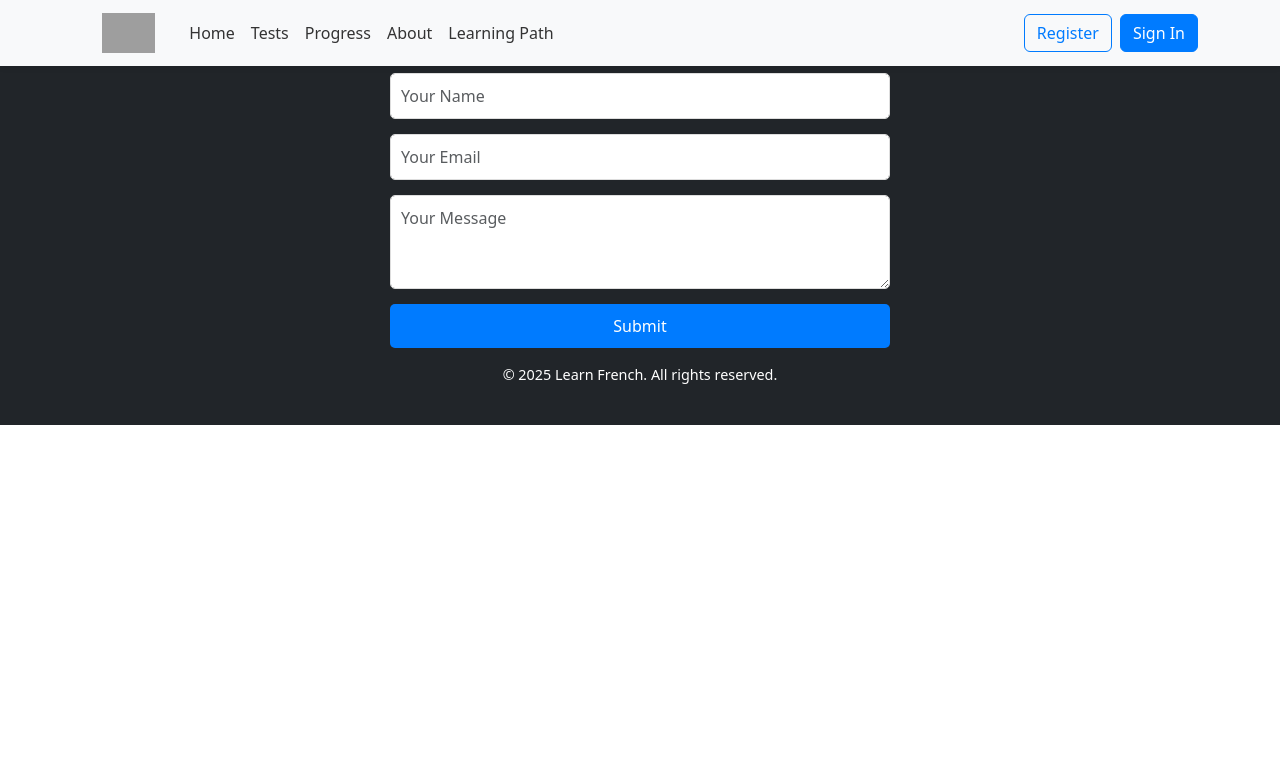
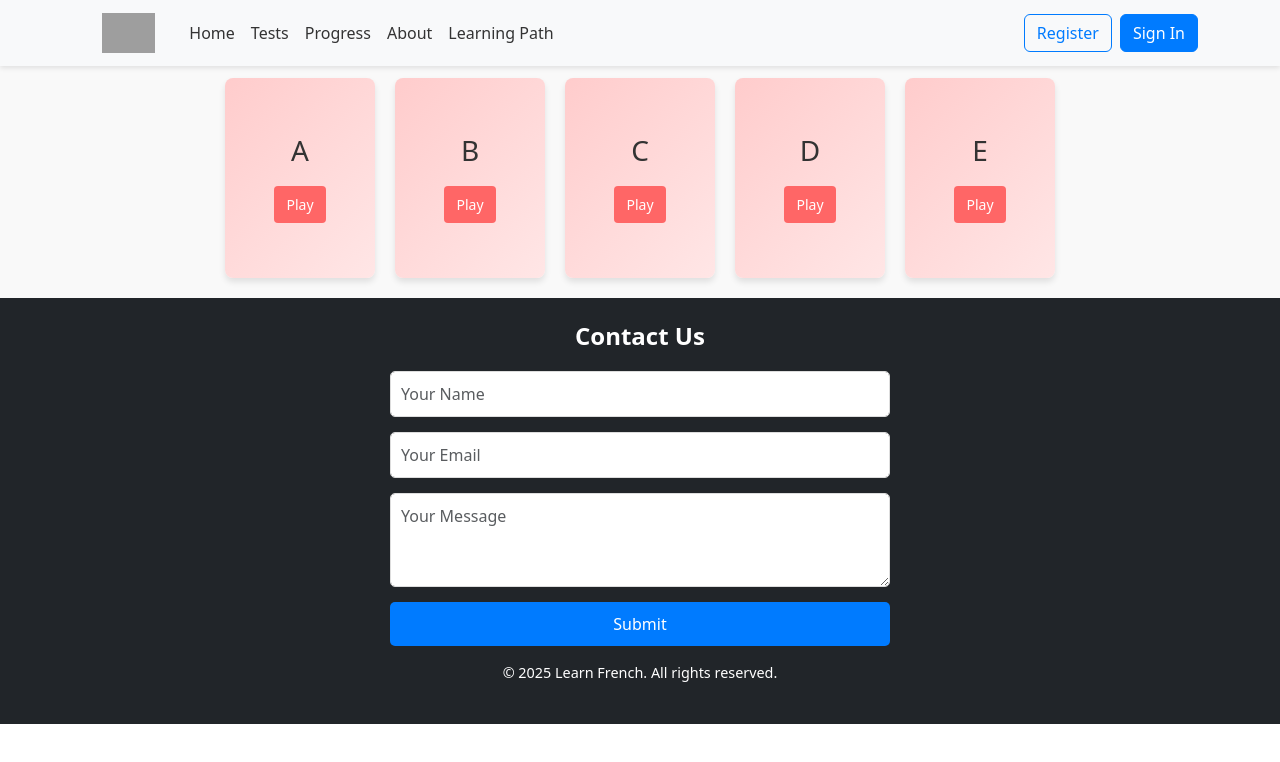
Before and after one commit to benlaguroun/french-learning-app, a React (Create React App) app: page /tableau-lettres in a window 1280 px wide. Shown: the top 762 px of the page. Built offline with nearby package versions, Linux system fonts and the light colour scheme; grey boxes are pictures that could not be loaded.

Commit message:
update section

```diff
--- a/src/App.js
+++ b/src/App.js
@@ -8,6 +8,7 @@ import LearningPath from "./pages/LearningPath";
 import LevelPage from "./pages/LevelPage";
 import FeatureSection from "./components/FeatureSection";
 import TestNiveau from "./components/TestNiveau";
+import TableauLettres from "./components/TableauLettres";
 
 const App = () => {
   return (
@@ -20,6 +21,7 @@ const App = () => {
           <Route path="/level/:levelId" element={<LevelPage />} />
           <Route path="/" element={<FeatureSection />} />
           <Route path="/test-niveau" element={<TestNiveau />} />
+          <Route path="/tableau-lettres" element={<TableauLettres />} />
         </Routes>
         <Footer />
       </div>
--- a/src/components/FeatureSection.jsx
+++ b/src/components/FeatureSection.jsx
@@ -8,6 +8,15 @@ const FeatureSection = () => {
       <h2 className="section-title">Our Features</h2>
       <div className="features">
         <div className="feature">
+          <h3>Progressive Level Tests</h3>
+          <p>
+            Take classification tests from Niveau 1 to Niveau 5 with feedback.
+          </p>
+          <Link to="/test-niveau">
+            <button className="feature-button">Explore Tests</button>
+          </Link>
+        </div>
+        <div className="feature">
           <h3>Interactive Syllable Learning</h3>
           <p>
             Tap and learn syllables with visual aids to reinforce vocabulary.
@@ -15,12 +24,12 @@ const FeatureSection = () => {
           <button className="feature-button">Learn More</button>
         </div>
         <div className="feature">
-          <h3>Progressive Level Tests</h3>
+          <h3>Tableau des Lettres</h3>
           <p>
-            Take classification tests from Niveau 1 to Niveau 5 with feedback.
+            Learn all letters interactively with animations and spelling guides.
           </p>
-          <Link to="/test-niveau">
-            <button className="feature-button">Explore Tests</button>
+          <Link to="/tableau-lettres">
+            <button className="feature-button">Explore Letters</button>
           </Link>
         </div>
         <div className="feature">
--- /dev/null
+++ b/src/components/TableauLettres.css
@@ -0,0 +1,53 @@
+.tableau-lettres {
+  text-align: center;
+  padding: 20px;
+  background-color: #f9f9f9;
+}
+
+.letter-cards {
+  display: flex;
+  flex-wrap: wrap;
+  justify-content: center;
+  gap: 20px;
+  margin-top: 20px;
+}
+
+.letter-card {
+  background: linear-gradient(135deg, #ffcccc, #ffe6e6);
+  border-radius: 8px;
+  box-shadow: 0 4px 6px rgba(0, 0, 0, 0.1);
+  width: 150px;
+  height: 200px;
+  display: flex;
+  flex-direction: column;
+  align-items: center;
+  justify-content: center;
+  transition: transform 0.3s, box-shadow 0.3s;
+}
+
+.letter-card.active {
+  transform: scale(1.1);
+  box-shadow: 0 8px 12px rgba(0, 0, 0, 0.2);
+}
+
+.letter {
+  font-size: 48px;
+  font-weight: bold;
+  color: #333;
+}
+
+.audio-button {
+  margin-top: 10px;
+  padding: 8px 12px;
+  border: none;
+  border-radius: 4px;
+  background-color: #ff6666;
+  color: white;
+  cursor: pointer;
+  font-size: 14px;
+  transition: background-color 0.3s;
+}
+
+.audio-button:hover {
+  background-color: #cc3333;
+}
--- /dev/null
+++ b/src/components/TableauLettres.jsx
@@ -0,0 +1,67 @@
+import React, { useState } from "react";
+import "./TableauLettres.css";
+
+const letters = [
+  { letter: "A", audio: "/audio/a.mp3" },
+  { letter: "B", audio: "/audio/b.mp3" },
+  { letter: "C", audio: "/audio/c.mp3" },
+  { letter: "D", audio: "/audio/d.mp3" },
+  { letter: "E", audio: "/audio/e.mp3" },
+  // Add more letters with their audio paths
+];
+
+const TableauLettres = () => {
+  const [playingIndex, setPlayingIndex] = useState(null);
+  const [audio, setAudio] = useState(null);
+
+  const handleAudioControl = (audioPath, index) => {
+    // Stop the current audio if one is playing
+    if (audio) {
+      audio.pause();
+      audio.currentTime = 0;
+      setAudio(null);
+      setPlayingIndex(null);
+
+      // If the same card is clicked again, stop the audio and return
+      if (playingIndex === index) return;
+    }
+
+    // Play the new audio
+    const newAudio = new Audio(audioPath);
+    newAudio.play();
+    setAudio(newAudio);
+    setPlayingIndex(index);
+
+    // Reset state when audio ends
+    newAudio.onended = () => {
+      setAudio(null);
+      setPlayingIndex(null);
+    };
+  };
+
+  return (
+    <div className="tableau-lettres">
+      <h2>Tableau des Lettres</h2>
+      <div className="letter-cards">
+        {letters.map((item, index) => (
+          <div
+            key={index}
+            className={`letter-card ${playingIndex === index ? "active" : ""}`}
+          >
+            <div className="letter">
+              <h3>{item.letter}</h3>
+            </div>
+            <button
+              className="audio-button"
+              onClick={() => handleAudioControl(item.audio, index)}
+            >
+              {playingIndex === index ? "Stop" : "Play"}
+            </button>
+          </div>
+        ))}
+      </div>
+    </div>
+  );
+};
+
+export default TableauLettres;
```
Also changed, not shown: src/components/TestResult.jsx (+155 -60 lines).
